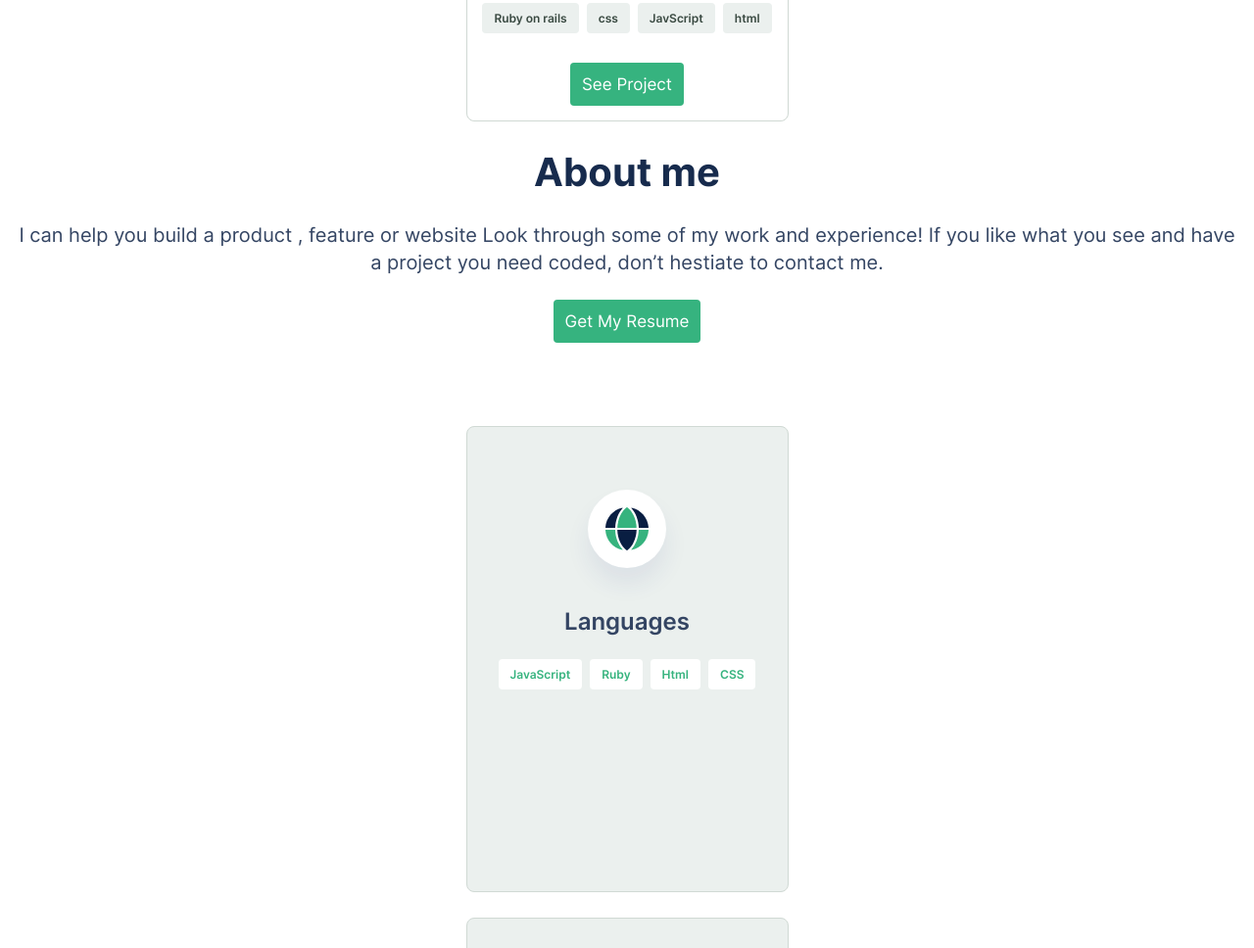
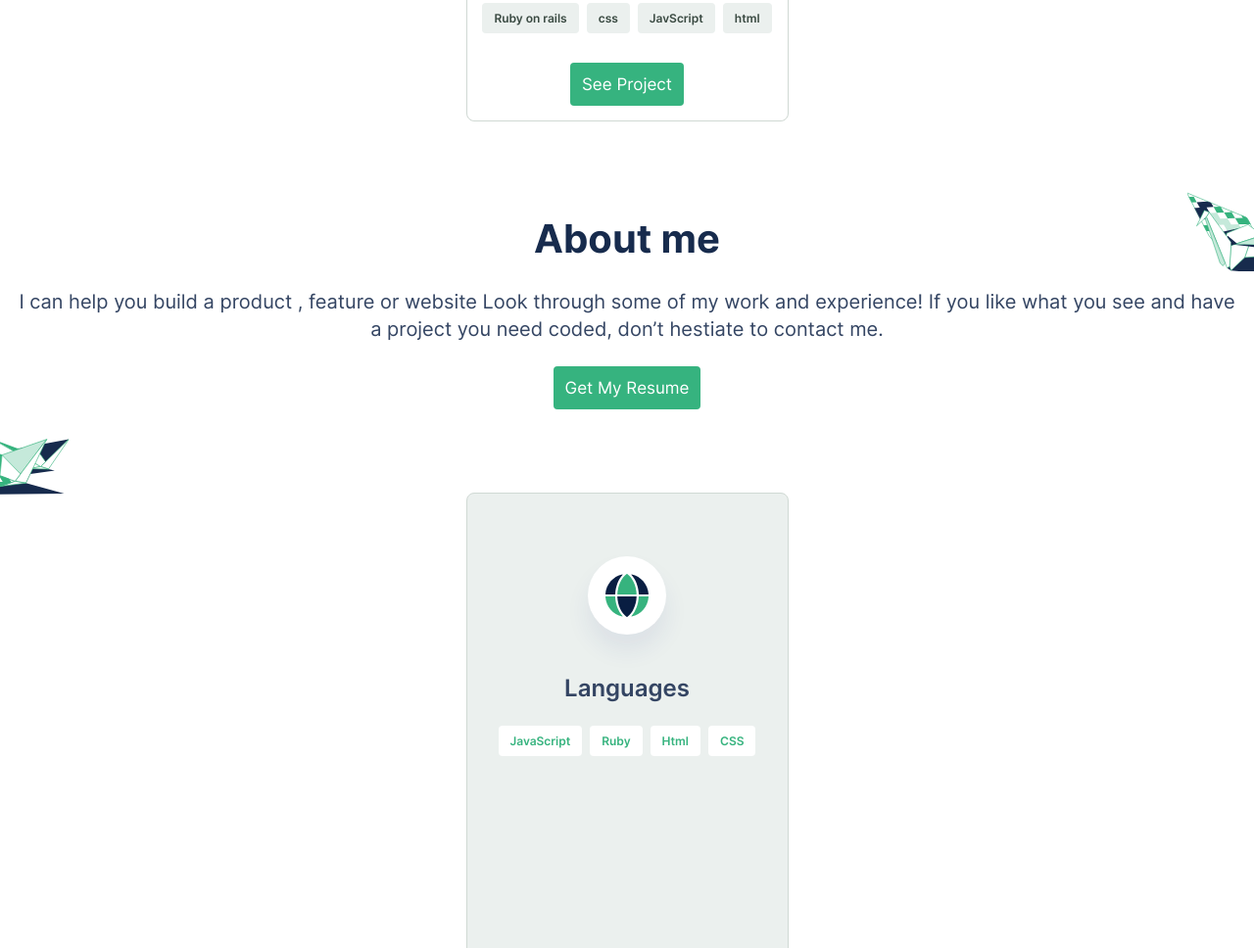
Before and after one commit to MrBrN197/Portfolio, a plain HTML site: page index.html in a window 1280 px wide. Shown: the part 3742-4710 px from the top of the page at 98% size. Drawn offline with Linux system fonts and the light colour scheme; files whose address does not match are found by name.

Commit message:
Add 'about' section background images

```diff
--- a/index.html
+++ b/index.html
@@ -161,6 +161,8 @@
       </div>
     </section>
     <section class="about flex">
+      <img class="crane left" src="./images/crane-bl.svg" alt="crane-bl">
+      <img class="crane right" src="./images/crane-tr.svg" alt="crane-tr">
       <div class="section-heading flex">
         <h1>About me</h1>
       </div>
--- a/style.css
+++ b/style.css
@@ -213,6 +213,22 @@ button:hover {
 
 .about {
   align-items: center;
+  position: relative;
+  margin-top: 68px;
+}
+
+.about .crane {
+  position: absolute;
+}
+
+.about .crane.right {
+  right: 0;
+  top: -50px;
+}
+
+.about .crane.left {
+  left: 0;
+  top: 230px;
 }
 
 .about .description {
```
Also changed, not shown: images/crane-bl.svg (added), images/crane-tr.svg (added).
